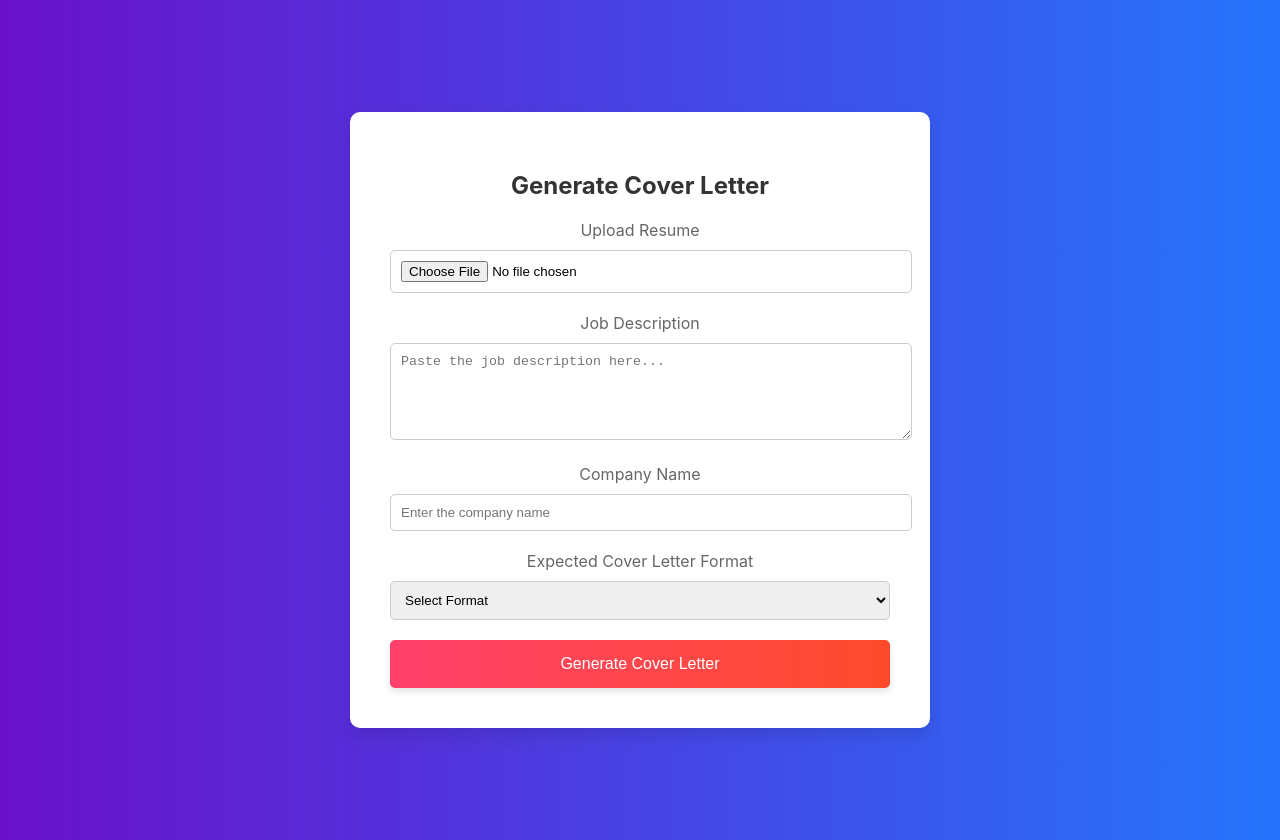
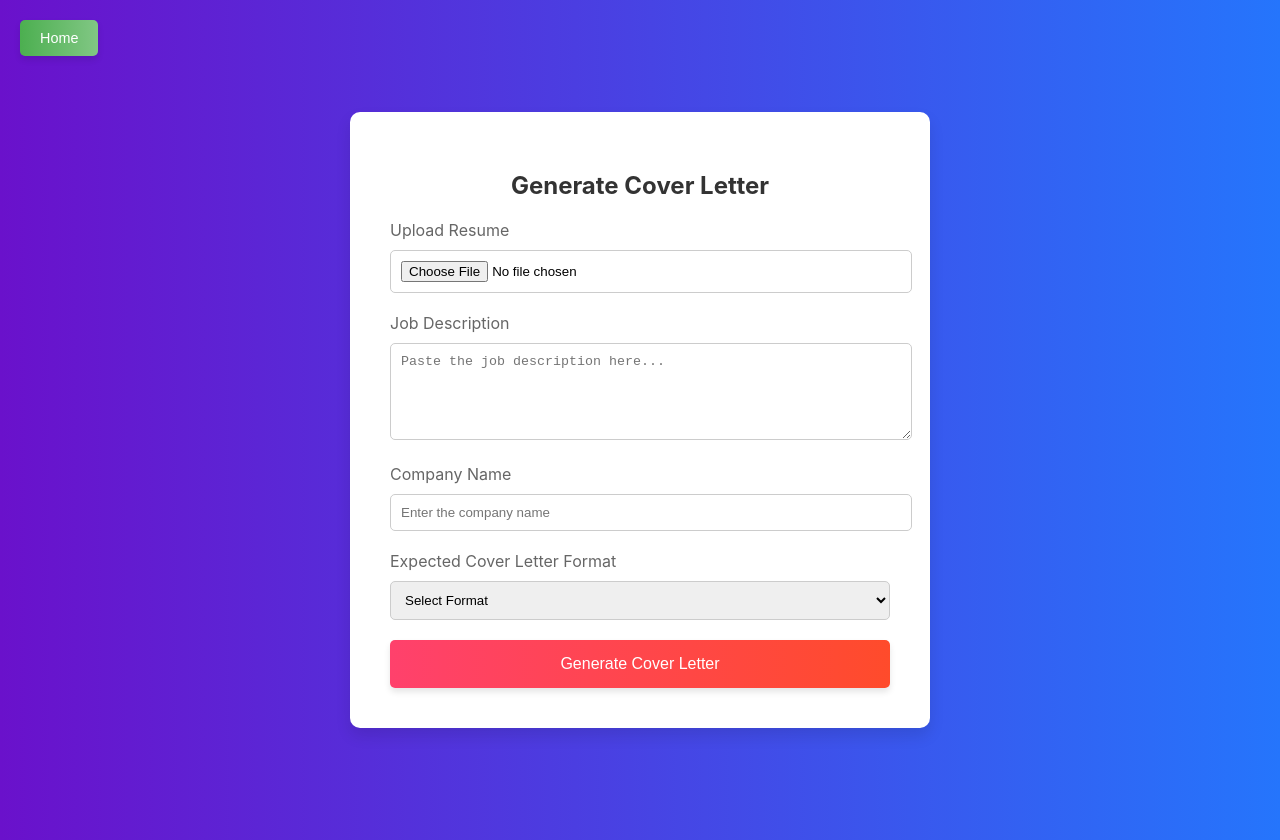
Before and after one commit to kabirshhaikh/cover-letter-frontend, a React (Create React App) app in the folder frontend-cover-letter/: page /generate-cover-letter in a window 1280 px wide. Built offline with nearby package versions, Linux system fonts and the light colour scheme.

Commit message:
Fixed .docx issues on backend and now user can view and download cover letters and resumes from past, added a home button on other components

```diff
--- a/frontend-cover-letter/src/Components/Dashboard.js
+++ b/frontend-cover-letter/src/Components/Dashboard.js
@@ -258,14 +258,25 @@ const Dashboard = () => {
               maxWidth: "400px",
             }}
           >
+            {user && user.coverLettersGenerated > 0 ? (
               <h3
                 style={{
                   color: "#007bff",
                   fontSize: "clamp(1.5rem, 3vw, 2rem)",
                 }}
               >
-              5 Cover Letters Generated
+                {user.coverLettersGenerated} Cover Letters Generated
               </h3>
+            ) : (
+              <h3
+                style={{
+                  color: "#ff416c",
+                  fontSize: "clamp(1.5rem, 3vw, 2rem)",
+                }}
+              >
+                0 Cover Letters Generated
+              </h3>
+            )}
             <p
               style={{
                 fontSize: "clamp(1rem, 2.5vw, 1.2rem)",
@@ -273,7 +284,9 @@ const Dashboard = () => {
                 marginTop: "10px",
               }}
             >
-              Keep generating cover letters and achieve your dream job!
+              {user && user.coverLettersGenerated > 0
+                ? "Keep generating cover letters and achieve your dream job!"
+                : "Generate one today to get started!"}
             </p>
           </div>
         </div>
--- a/frontend-cover-letter/src/Components/GenerateCoverLetter.js
+++ b/frontend-cover-letter/src/Components/GenerateCoverLetter.js
@@ -23,6 +23,10 @@ const GenerateCoverLetter = () => {
 
   const handleFormatChange = (e) => {
     setCoverLetterFormat(e.target.value);
+  };
+
+  const handleHomeClick = () => {
+    navigate("/dashboard"); // Navigate to the Dashboard component
   };
 
   const handleSubmit = async (e) => {
@@ -64,10 +68,11 @@ const GenerateCoverLetter = () => {
         const blob = await response.blob();
 
         const url = window.URL.createObjectURL(blob);
-
+        const coverLetterFormatToBeAttached =
+          coverLetterFormat === "word" ? ".docx" : ".pdf";
         const a = document.createElement("a");
         a.href = url;
-        a.download = `cover-letter.${coverLetterFormat}`;
+        a.download = `cover-letter.${coverLetterFormatToBeAttached}`;
         document.body.appendChild(a);
         a.click();
 
@@ -89,14 +94,37 @@ const GenerateCoverLetter = () => {
   return (
     <div
       style={{
+        position: "relative", // Allows absolute positioning of Home button
+        minHeight: "100vh",
+        background: "linear-gradient(to right, #6a11cb, #2575fc)",
+        padding: "20px",
         display: "flex",
         justifyContent: "center",
         alignItems: "center",
-        minHeight: "100vh",
-        background: "linear-gradient(to right, #6a11cb, #2575fc)",
-        padding: "20px",
       }}
     >
+      {/* Home Button */}
+      <button
+        onClick={handleHomeClick}
+        style={{
+          position: "absolute",
+          top: "20px",
+          left: "20px",
+          padding: "10px 20px",
+          background: "linear-gradient(to right, #4caf50, #81c784)",
+          border: "none",
+          borderRadius: "5px",
+          color: "#fff",
+          fontSize: "0.9rem",
+          cursor: "pointer",
+          boxShadow: "0px 4px 6px rgba(0, 0, 0, 0.1)",
+          transition: "transform 0.3s ease, box-shadow 0.3s ease",
+          zIndex: 10, // Ensure it stays on top of other elements
+        }}
+      >
+        Home
+      </button>
+
       <div
         style={{
           background: "#fff",
@@ -105,7 +133,6 @@ const GenerateCoverLetter = () => {
           boxShadow: "0px 8px 15px rgba(0, 0, 0, 0.1)",
           width: "100%",
           maxWidth: "500px",
-          textAlign: "center",
         }}
       >
         <h2
@@ -113,7 +140,8 @@ const GenerateCoverLetter = () => {
         >
           Generate Cover Letter
         </h2>
-        {isLoading ? ( // Show spinner when loading
+
+        {isLoading ? (
           <div style={{ marginBottom: "20px" }}>
             <div
               className="spinner"
--- a/frontend-cover-letter/src/Components/ViewCoverLetters.js
+++ b/frontend-cover-letter/src/Components/ViewCoverLetters.js
@@ -66,9 +66,9 @@ const ViewCoverLetters = () => {
       );
 
       if (response.ok) {
-       const data = await response.json();
-       const link = data.link;
-      window.open(link, "_blank");
+        const data = await response.json();
+        const link = data.link;
+        window.open(link, "_blank");
       } else {
         const errorData = await response.json();
         console.log("Error data: ", errorData);
@@ -100,7 +100,7 @@ const ViewCoverLetters = () => {
       if (response.ok) {
         const data = await response.json();
         const link = data.link;
-       window.open(link, "_blank");
+        window.open(link, "_blank");
       } else {
         const errorData = await response.json();
         console.log("Error data: ", errorData);
@@ -112,10 +112,14 @@ const ViewCoverLetters = () => {
     }
   };
 
+  const handleHomeClick = () => {
+    navigate("/dashboard"); // Navigate to the Dashboard component
+  };
 
   return (
     <div
       style={{
+        position: "relative", // Enables relative positioning for the Home button
         display: "flex",
         flexDirection: "column",
         alignItems: "center",
@@ -125,7 +129,35 @@ const ViewCoverLetters = () => {
         color: "#fff",
       }}
     >
-      <h1 style={{ marginBottom: "20px" }}>My Cover Letters</h1>
+      {/* Home Button */}
+      <button
+        onClick={handleHomeClick}
+        style={{
+          position: "absolute",
+          top: "10px",
+          left: "10px",
+          padding: "8px 16px",
+          background: "linear-gradient(to right, #4caf50, #81c784)",
+          border: "none",
+          borderRadius: "5px",
+          color: "#fff",
+          fontSize: "0.8rem",
+          cursor: "pointer",
+          boxShadow: "0px 4px 6px rgba(0, 0, 0, 0.1)",
+          zIndex: 10,
+        }}
+      >
+        Home
+      </button>
+
+      <h1
+        style={{
+          marginTop: "50px", // Add margin to ensure the button doesn't overlap with the heading
+          marginBottom: "20px",
+        }}
+      >
+        My Cover Letters
+      </h1>
 
       {isLoading ? (
         <div style={{ fontSize: "1.5rem", color: "#fff" }}>Loading...</div>
```
Lines whose indentation alone changed are shown as unchanged.
